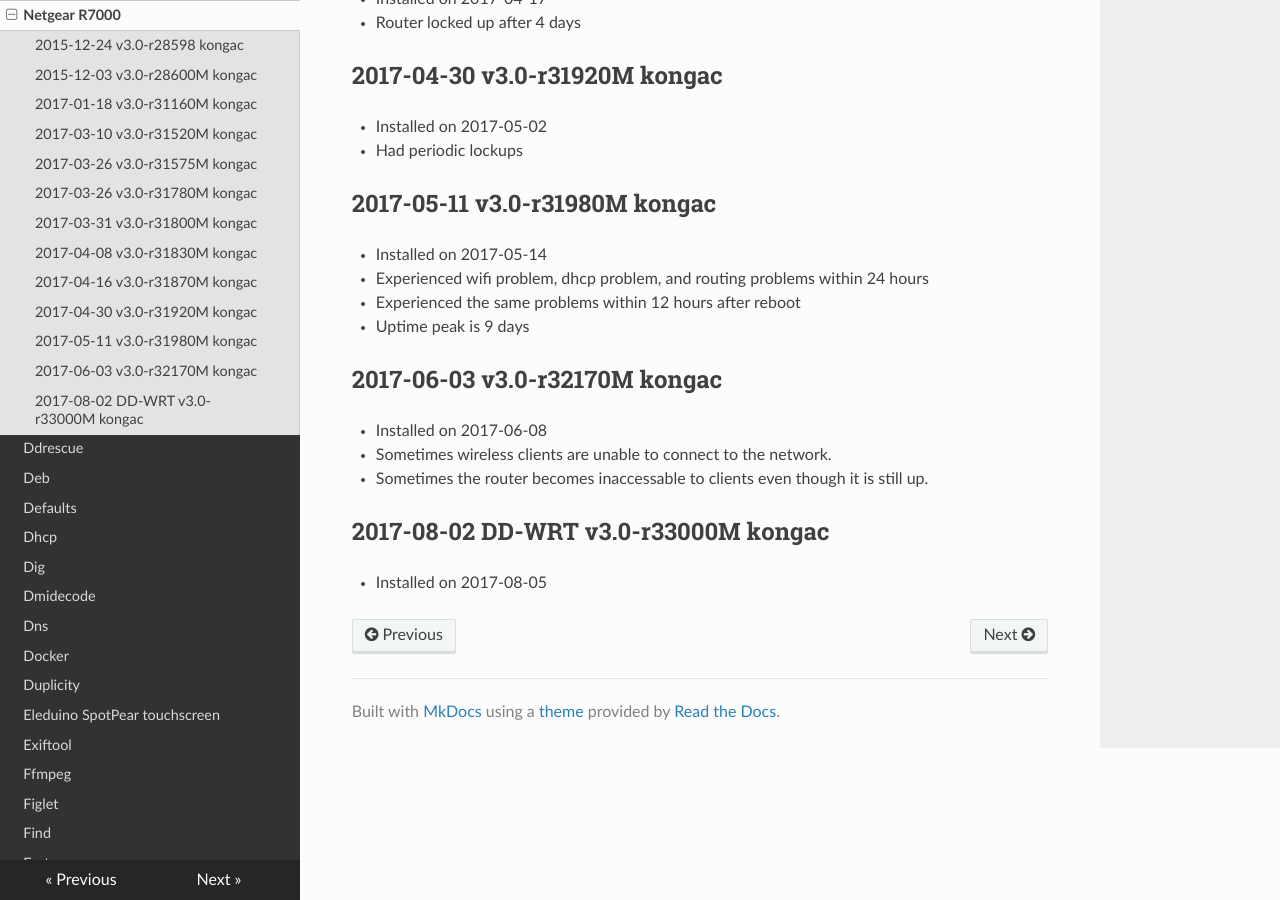
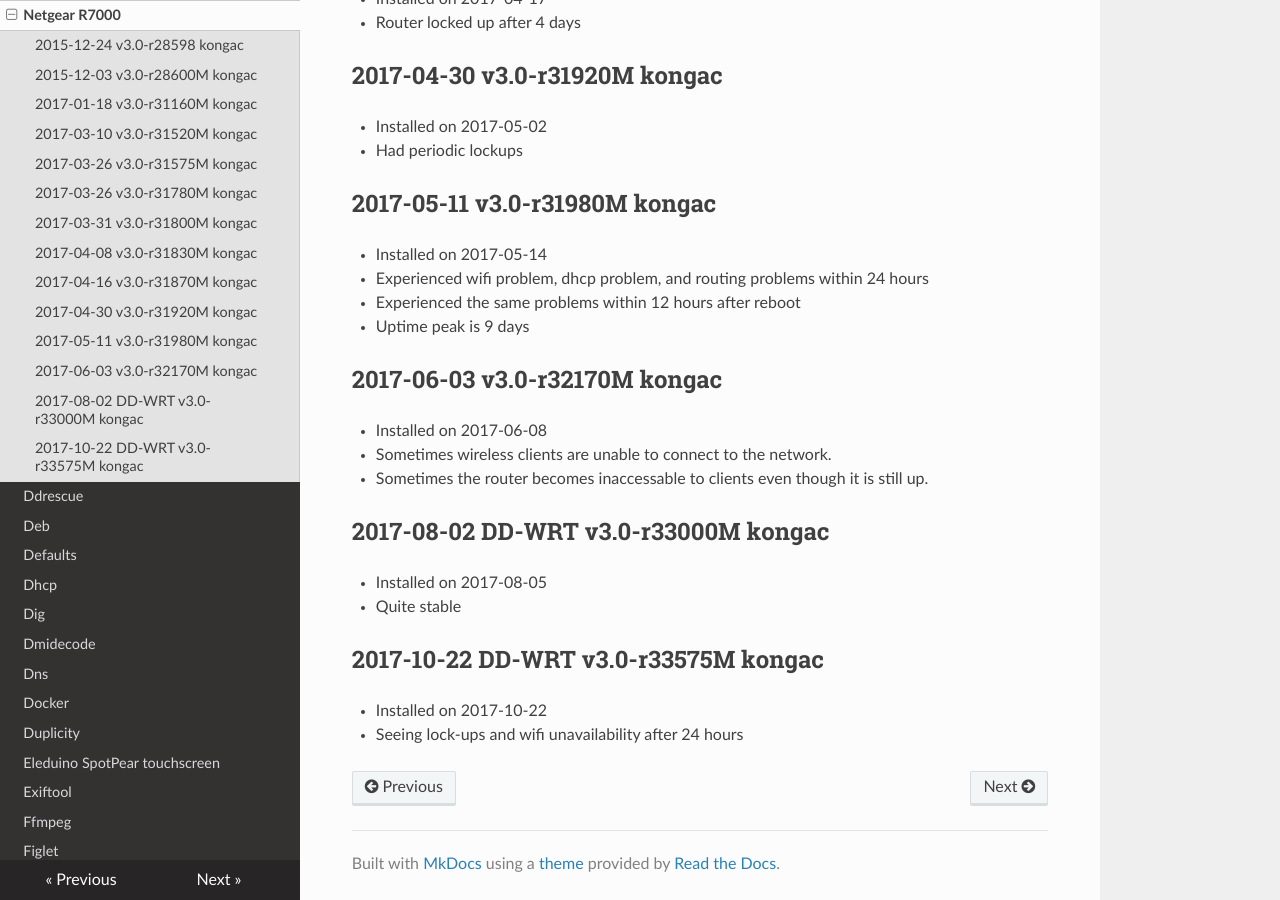
Before and after one commit to lando-cal/tech-notes, an MkDocs documentation site: the page built from docs/dd-wrt.md, in a window 1280 px wide and 900 px high, scrolled down 1422 px. Built offline with MkDocs 1.6.1, drawn with Linux system fonts in a browser that asks for light colours; nearby versions of some CDN libraries.

Commit message:
Add v3.0-r33575M

```diff
--- a/docs/dd-wrt.md
+++ b/docs/dd-wrt.md
@@ -69,3 +69,9 @@
 ## 2017-08-02 DD-WRT v3.0-r33000M kongac
 
 - Installed on 2017-08-05
+- Quite stable
+
+## 2017-10-22 DD-WRT v3.0-r33575M kongac
+
+- Installed on 2017-10-22
+- Seeing lock-ups and wifi unavailability after 24 hours
```
